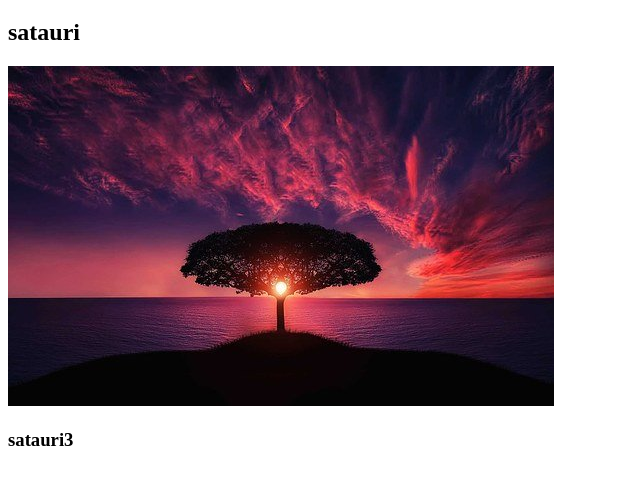
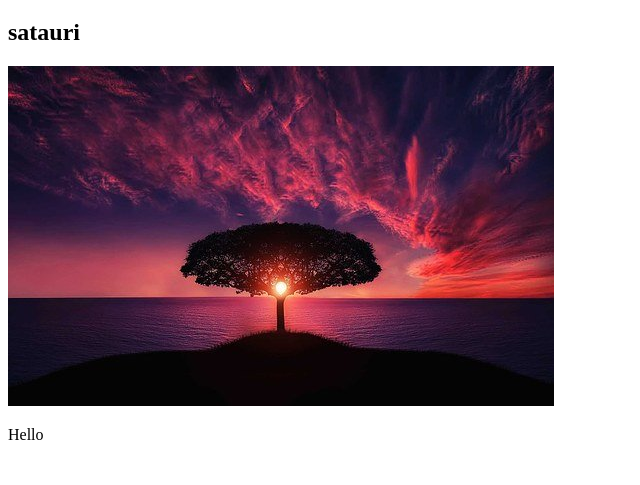
Before and after one commit to kristina-makalatia/lesson4-115, a plain HTML site: page index.html in a window 1280 px wide. Shown: the part 61-546 px from the top of the page, without its empty margins (0-640 px from the left). Drawn offline with Linux system fonts and the light colour scheme.

Commit message:
add section content

```diff
--- a/index.html
+++ b/index.html
@@ -7,8 +7,8 @@
 	<h1 class="title">satauri 1</h1>
 	<h2> satauri </h2>
 	<img src="images/tree.jpg" alt="tree-image">
-	<section>
-		<h3> satauri3 </h3>
+	<section class="section-bg">
+		<p> Hello </p>
 	</section>
 
 </body>
```
